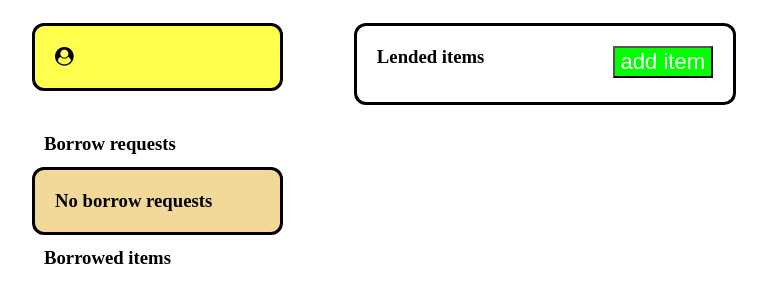
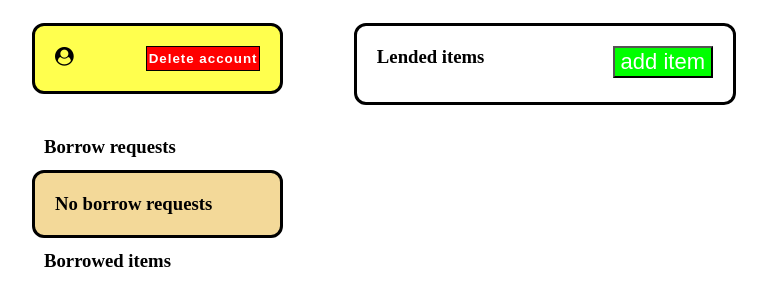
Before and after one commit to nolwoldn/Lender-Web, a Django app: template Lend/templates/profile.html in a window 1280 px wide. Shown: the part 62-368 px from the top of the page, without its empty margins (160-927 px from the left). Run offline with Django 4.2, Linux system fonts and the light colour scheme; the template is opened without the code that fills it, so the values that code supplies are empty.

Commit message:
forgot to add how to delete account / fix

```diff
--- a/Lend/static/css/profile.css
+++ b/Lend/static/css/profile.css
@@ -26,6 +26,9 @@ body {
   width: 100%;
   padding: 20px;
   border: 3px solid black;
+  display: flex;
+  justify-content: space-between !important;
+
   border-radius: 12px;
   background-color: rgba(255, 255, 44, 0.836);
 }
@@ -165,6 +168,14 @@ h6 {
   gap: 4px;
   display: none;
 }
+.delete-account {
+  background-color: red;
+  color: white;
+  padding: 4px 2px;
+  border: 1px solid black;
+  font-weight: 700;
+  letter-spacing: 1px;
+}
 .lending {
   left: 50%;
   transform: translate(-50%) !important;
--- a/Lend/templates/profile.html
+++ b/Lend/templates/profile.html
@@ -55,6 +55,7 @@
             <i class="fa fa-user-circle"></i>
             <span class="profile-username">{{username}}</span>
           </h3>
+          <a href="../../delete"><button class="delete-account" >Delete account</button></a>
         </section>
         <section class="borrow-requests">
           <h3 class="borrow-req-heading identifiers">Borrow requests</h3>
```
